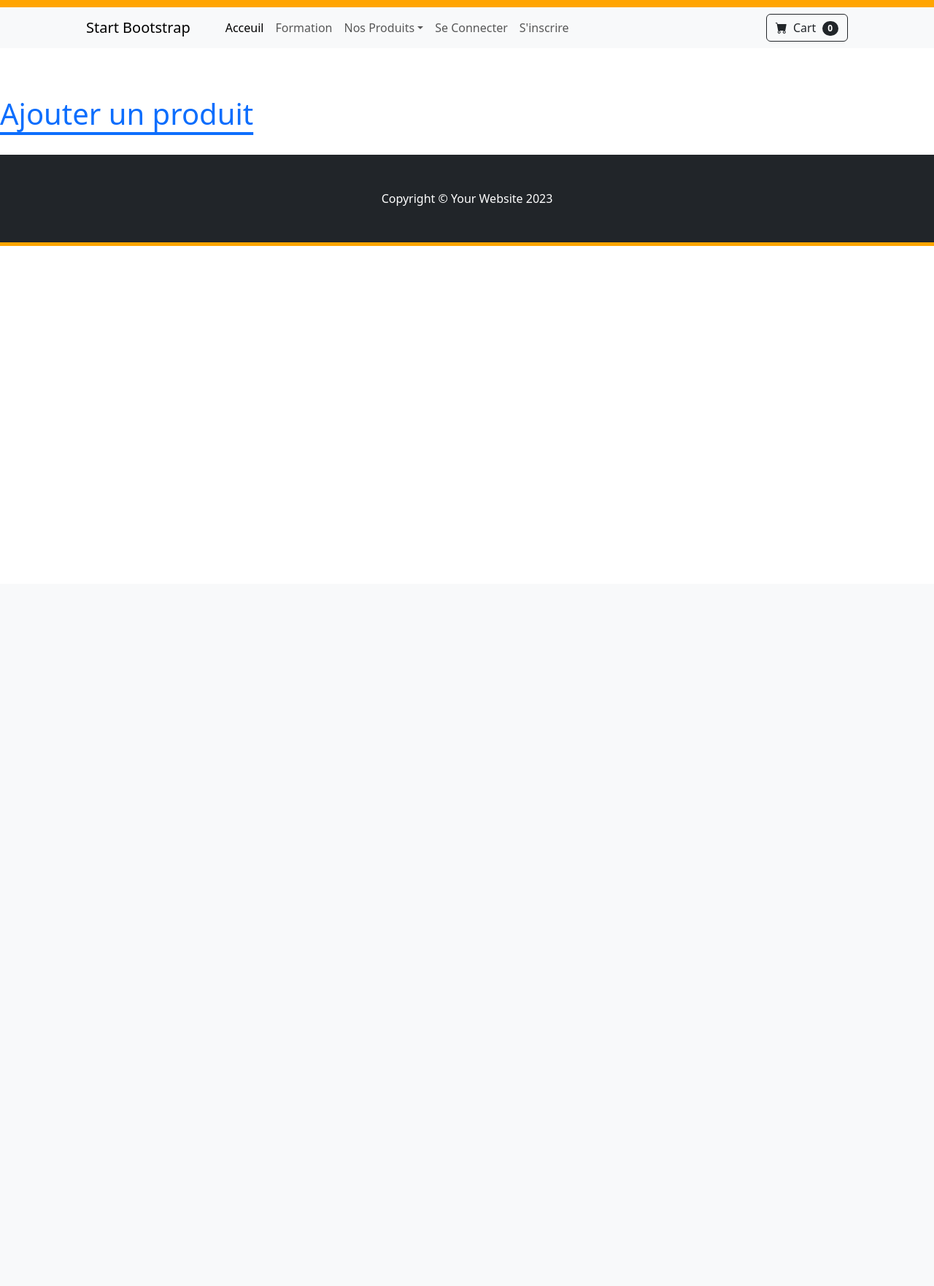
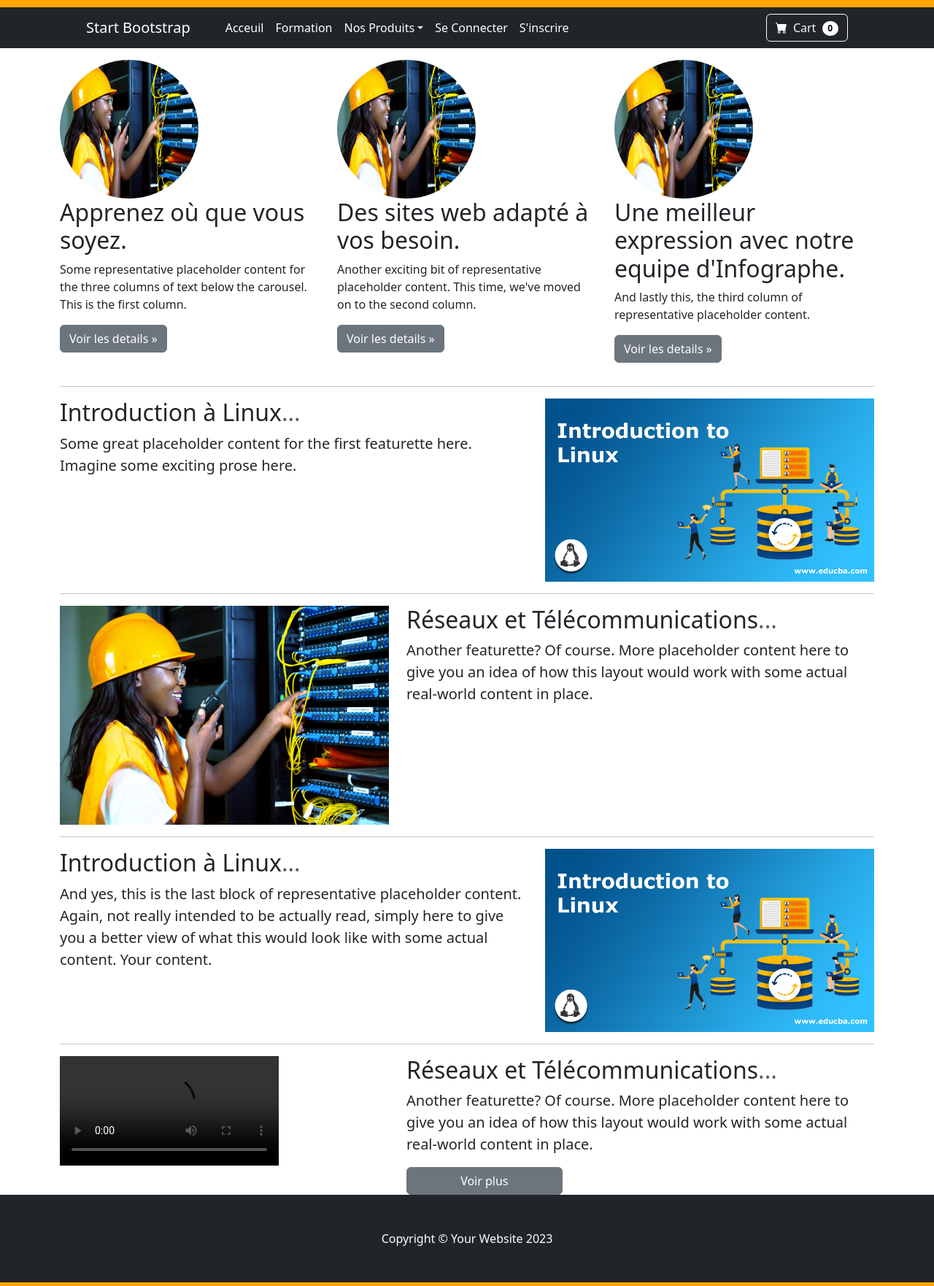
Before and after one commit to Zicrou/awformations, a Rails app: page / in a window 1280 px wide. Shown: the whole page at 73% size. Before the commit the page ends 337 px from the top, so only its background shows below. Run offline with Rails 7, Linux system fonts and the light colour scheme; data comes from the database, SQL or seed files in the repository; data that the repository does not hold is empty; style sheets or scripts are compiled from the project's sources; some libraries are stand-ins or nearby versions; grey boxes are pictures that could not be loaded.

Commit message:
Implemented Acceuil page

```diff
--- a/app/views/home/index.html.erb
+++ b/app/views/home/index.html.erb
@@ -1,2 +1,88 @@
-<h1>Home#index</h1>
-<p class="btn btn-primary">Find me in app/views/home/index.html.erb</p>
+<main style="">
+  <!-- Marketing messaging and featurettes
+  ================================================== -->
+  <!-- Wrap the rest of the page in another container to center all the content. -->
+
+  <div class="container marketing">
+
+    <!-- Three columns of text below the carousel -->
+    <div class="row mt-3 justify-content-center">
+      <div class="col-lg-4">
+        <%= image_tag("RT1-scaled.jpg", class:"rounded-circle",  width:"190", height:"190") %>
+
+        <h2>Apprenez où que vous soyez.</h2>
+        <p>Some representative placeholder content for the three columns of text below the carousel. This is the first column.</p>
+        <p><a class="btn btn-secondary" href="#">Voir les details &raquo;</a></p>
+      </div><!-- /.col-lg-4 -->
+      <div class="col-lg-4">
+        <%= image_tag("RT1-scaled.jpg", class:"rounded-circle",  width:"190", height:"190") %>
+        <h2>Des sites web adapté à vos besoin.</h2>
+        <p>Another exciting bit of representative placeholder content. This time, we've moved on to the second column.</p>
+        <p><a class="btn btn-secondary" href="#">Voir les details &raquo;</a></p>
+      </div><!-- /.col-lg-4 -->
+      <div class="col-lg-4">
+        <%= image_tag("RT1-scaled.jpg", class:"rounded-circle",  width:"190", height:"190") %>
+        <h2>Une meilleur expression avec notre equipe d'Infographe.</h2>
+        <p>And lastly this, the third column of representative placeholder content.</p>
+        <p><a class="btn btn-secondary" href="#">Voir les details &raquo;</a></p>
+      </div><!-- /.col-lg-4 -->
+    </div><!-- /.row -->
+
+
+    <!-- START THE FEATURETTES -->
+
+    <hr class="featurette-divider">
+
+    <div class="row featurette">
+      <div class="col-md-7">
+        <h2 class="featurette-heading">Introduction à Linux<span class="text-muted">...</span></h2>
+        <p class="lead">Some great placeholder content for the first featurette here. Imagine some exciting prose here.</p>
+      </div>
+      <div class="col-md-5">
+        <%= image_tag("Introduction-to-Linux-1.jpg", class:"featurette-image img-fluid mx-auto",  width:"500", height:"500", alt:"photo") %>
+      </div>
+    </div>
+
+    <hr class="featurette-divider">
+
+    <div class="row featurette">
+      <div class="col-md-7 order-md-2">
+        <h2 class="featurette-heading">Réseaux et Télécommunications<span class="text-muted">...</span></h2>
+        <p class="lead">Another featurette? Of course. More placeholder content here to give you an idea of how this layout would work with some actual real-world content in place.</p>
+      </div>
+      <div class="col-md-5 order-md-1">
+        <%= image_tag("RT1-scaled.jpg", class:"featurette-image img-fluid mx-auto",  width:"500", height:"500", alt:"photo") %>
+      </div>
+    </div>
+
+    <hr class="featurette-divider">
+
+    <div class="row featurette">
+      <div class="col-md-7 order-md-1">
+        <h2 class="featurette-heading">Introduction à Linux<span class="text-muted">...</span></h2>
+        <p class="lead">And yes, this is the last block of representative placeholder content. Again, not really intended to be actually read, simply here to give you a better view of what this would look like with some actual content. Your content.</p>
+      </div>
+      <div class="col-md-5 order-md-2">
+        <%= image_tag("Introduction-to-Linux-1.jpg", class:"featurette-image img-fluid mx-auto",  width:"500", height:"500", alt:"photo") %>
+      </div>
+    </div>
+
+    <hr class="featurette-divider">
+
+
+
+    <div class="row featurette">
+      <div class="col-md-7 order-md-2">
+        <h2 class="featurette-heading">Réseaux et Télécommunications<span class="text-muted">...</span></h2>
+        <p class="lead">Another featurette? Of course. More placeholder content here to give you an idea of how this layout would work with some actual real-world content in place.</p>
+        <button class="btn btn-secondary col-md-4">Voir plus</button>
+      </div>
+      <div class="col-md-5 order-md-1">
+        <%= video_tag("video (2160p)-4.mp4", class:"featurette-image img-fluid mx-auto", controls: true, volumn: true) %>
+      </div>
+    </div>
+
+    <!-- /END THE FEATURETTES -->
+
+  </div><!-- /.container -->
+</main>
--- a/app/views/layouts/application.html.erb
+++ b/app/views/layouts/application.html.erb
@@ -12,8 +12,7 @@
 
   <body>
     <%= render "shared/header" %>
-    <p class="notice"><%= notice %></p>
-    <p class="alert"><%= alert %></p>
+
     <%#= render "cart/cart" if @render_cart %>
     <%= yield %>
     <%= render "shared/footer" %>
--- a/app/views/products/index.html.erb
+++ b/app/views/products/index.html.erb
@@ -1,13 +1,13 @@
 <main>
   <p style="color: green"><%= notice %></p>
 
-  <h1><%= link_to "Ajouter un produit", new_product_path, class:"link-orange link-offset-2 link-underline-opacity-100-hover" %></h1>
+  <h1><%= link_to "Ajouter un produit", new_product_path, class:"link-orange link-offset-2 link-underline-opacity-100-hover mx-4" %></h1>
 <br>
     <div class="container marketing">
       <% @products.each do |product| %>
-        <div class="row featurette mb-4">
+        <div class="row featurette" style="margin-bottom:4%;">
             <div class="col-md-7 order-md-2" style="border-bottom:4px solid orange; margin-top:-7px;">
-              <h2 class="featurette-heading"><%= product.title %><span class="text-muted"> €<%= product.price %></span></h2>
+              <h2 class="featurette-heading"><%= product.title %><span class="text-muted"> <%= product.price %>€</span></h2>
               <p class="lead"><%= product.description %>.</p>
               <div class="d-flex">
               <%= link_to "Voir +", product, class:"btn btn-outline-dark mt-auto m-2", style:"" %>
@@ -18,7 +18,7 @@
               <% end %>
               </div>
             </div>
-          <div class="col-md-5 order-md-1" style="margin-left:-1%";>
+          <div class="col-md-5 order-md-1" style="margin-left:0%";>
               <%= image_tag product.thumbnail, class:"card-img-top featurette-image img-fluid mx-auto", alt:"..." if product.thumbnail.present? %>
           </div>
 
--- a/app/views/shared/_header.html.erb
+++ b/app/views/shared/_header.html.erb
@@ -1,41 +1,41 @@
 <!-- Navigation-->
-<nav class="navbar navbar-expand-lg navbar-light bg-light" style="border-top:10px solid orange;">
+<nav class="navbar navbar-expand-lg navbar-light bg-dark" style="border-top:10px solid orange;">
     <div class="container px-4 px-lg-5">
-        <a class="navbar-brand" href="#!">Start Bootstrap</a>
-        <button class="navbar-toggler" type="button" data-bs-toggle="collapse" data-bs-target="#navbarSupportedContent" aria-controls="navbarSupportedContent" aria-expanded="false" aria-label="Toggle navigation"><span class="navbar-toggler-icon"></span></button>
+        <a class="navbar-brand text-white" href="#!">Start Bootstrap</a>
+        <button class="navbar-toggler text-white" type="button" data-bs-toggle="collapse" data-bs-target="#navbarSupportedContent" aria-controls="navbarSupportedContent" aria-expanded="false" aria-label="Toggle navigation"><span class="navbar-toggler-icon"></span></button>
         <div class="collapse navbar-collapse" id="navbarSupportedContent">
             <ul class="navbar-nav me-auto mb-2 mb-lg-0 ms-lg-4">
-                <li class="nav-item"><a class="nav-link active" aria-current="page" href="<%= root_path %>">Acceuil</a></li>
-                <li class="nav-item"><a class="nav-link" href="#!">Formation</a></li>
+                <li class="nav-item"><a class="nav-link active text-white" aria-current="page" href="<%= root_path %>">Acceuil</a></li>
+                <li class="nav-item"><a class="nav-link text-white" href="<%= products_path %>">Formation</a></li>
                 <li class="nav-item dropdown">
-                    <a class="nav-link dropdown-toggle" id="navbarDropdown" href="#" role="button" data-bs-toggle="dropdown" aria-expanded="false">Nos Produits</a>
+                    <a class="nav-link dropdown-toggle text-white" id="navbarDropdown" href="#" role="button" data-bs-toggle="dropdown" aria-expanded="false">Nos Produits</a>
                     <ul class="dropdown-menu" aria-labelledby="navbarDropdown">
-                        <li><a class="dropdown-item" href="#!">Informatique</a></li>
+                        <li><a class="dropdown-item text-dark" href="#!">Informatique</a></li>
                         <li><hr class="dropdown-divider" /></li>
-                        <li><a class="dropdown-item" href="#!">Developpement</a></li>
-                        <li><a class="dropdown-item" href="#!">Infographie</a></li>
-                        <li><a class="dropdown-item" href="#!">Administration Systémes & Réseaux</a></li>
+                        <li><a class="dropdown-item text-dark" href="#!">Developpement</a></li>
+                        <li><a class="dropdown-item text-dark" href="#!">Infographie</a></li>
+                        <li><a class="dropdown-item text-dark" href="#!">Administration Systémes & Réseaux</a></li>
                     </ul>
                 </li>
                 <% if !user_signed_in? %>
                     <li class="nav-item">
-                        <%= link_to "Se Connecter", new_user_session_path, class:"nav-link" %>
+                        <%= link_to "Se Connecter", new_user_session_path, class:"nav-link text-white" %>
                     <li class="nav-item">
-                        <%= link_to "S'inscrire", new_user_registration_path, class:"nav-link" %>
+                        <%= link_to "S'inscrire", new_user_registration_path, class:"nav-link text-white" %>
                     </li>
                 <% else %>
                     <li class="nav-item">
-                        <%= link_to "Se déconnecter", destroy_user_session_path, class:"nav-link", method: :delete, data: { turbo_method: :delete } %>
+                        <%= link_to "Se déconnecter", destroy_user_session_path, class:"nav-link text-white", method: :delete, data: { turbo_method: :delete } %>
                     </li>
                 <% end %>
             </ul>
 
             <form class="d-flex">
-                <a href=" <%= cart_path %> " class="link-offset-2 link-underline">
-                    <button class="btn btn-outline-dark" type="submit">
-                        <i class="bi-cart-fill me-1"></i>
+                <a href=" <%= cart_path %> " class="link-offset-2 link-underline text-white">
+                    <button class="btn btn-outline-light" type="submit">
+                        <i class="bi-cart-fill me-1 text-white"></i>
                         Cart
-                        <span class="badge bg-dark text-white ms-1 rounded-pill"><%= turbo_frame_tag "cart" do %><%= @orderable_count %><% end %></span>
+                        <span class="badge bg-white text-black ms-1 rounded-pill"><%= turbo_frame_tag "cart" do %><%= @orderable_count %><% end %></span>
                     </button>
                     </a>
             </form>
--- a/config/routes.rb
+++ b/config/routes.rb
@@ -16,5 +16,5 @@
   # Define your application routes per the DSL in https://guides.rubyonrails.org/routing.html
 
   # Defines the root path route ("/")
-   root "products#index"
+   root "home#index"
 end
```
Also changed, not shown: app/assets/config/manifest.js (line endings or trailing spaces), app/assets/images/Introduction-to-Linux-1.jpg (added), app/assets/images/RT1-scaled.jpg (added), app/assets/stylesheets/application.bootstrap.scss (line endings or trailing spaces), 7 other files.
